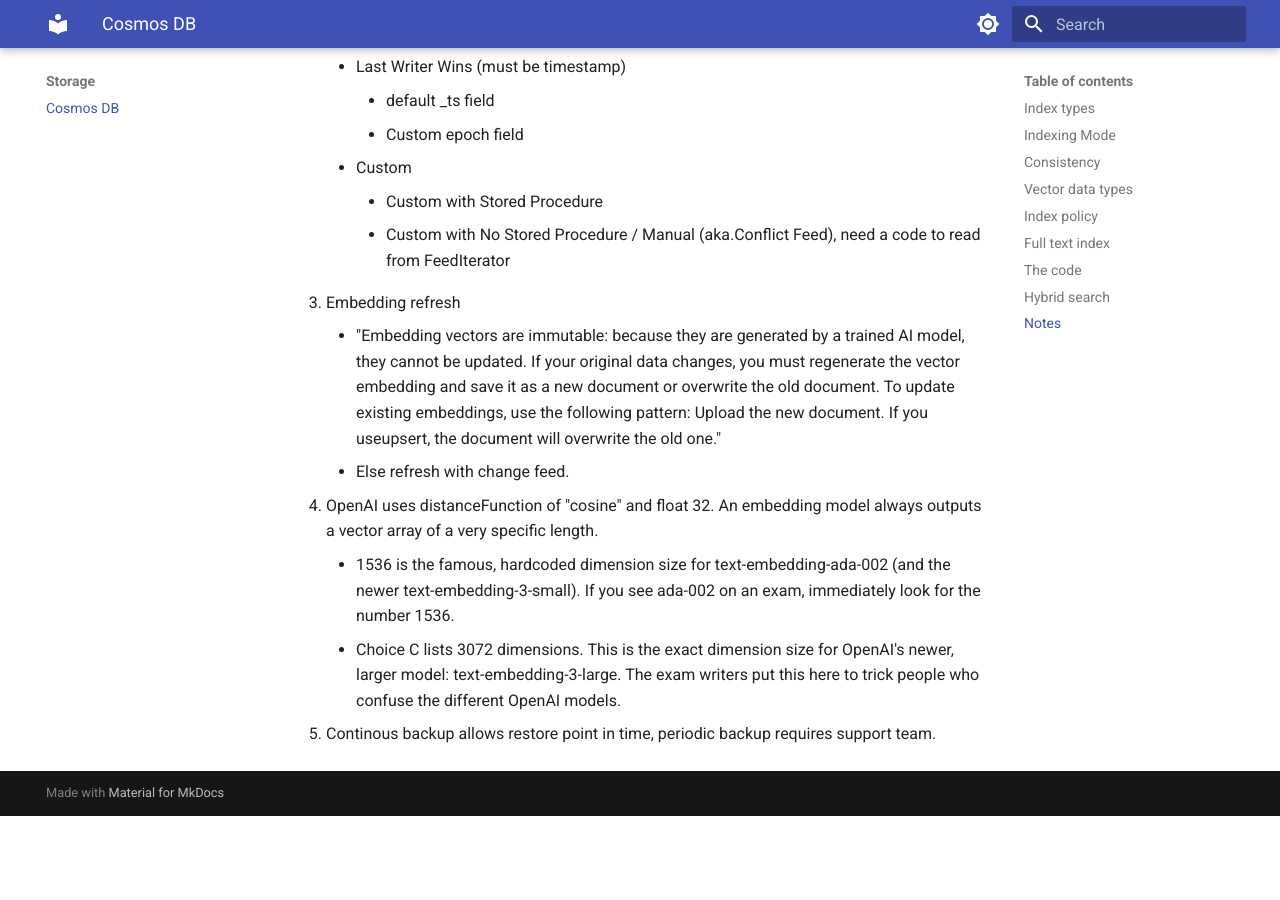
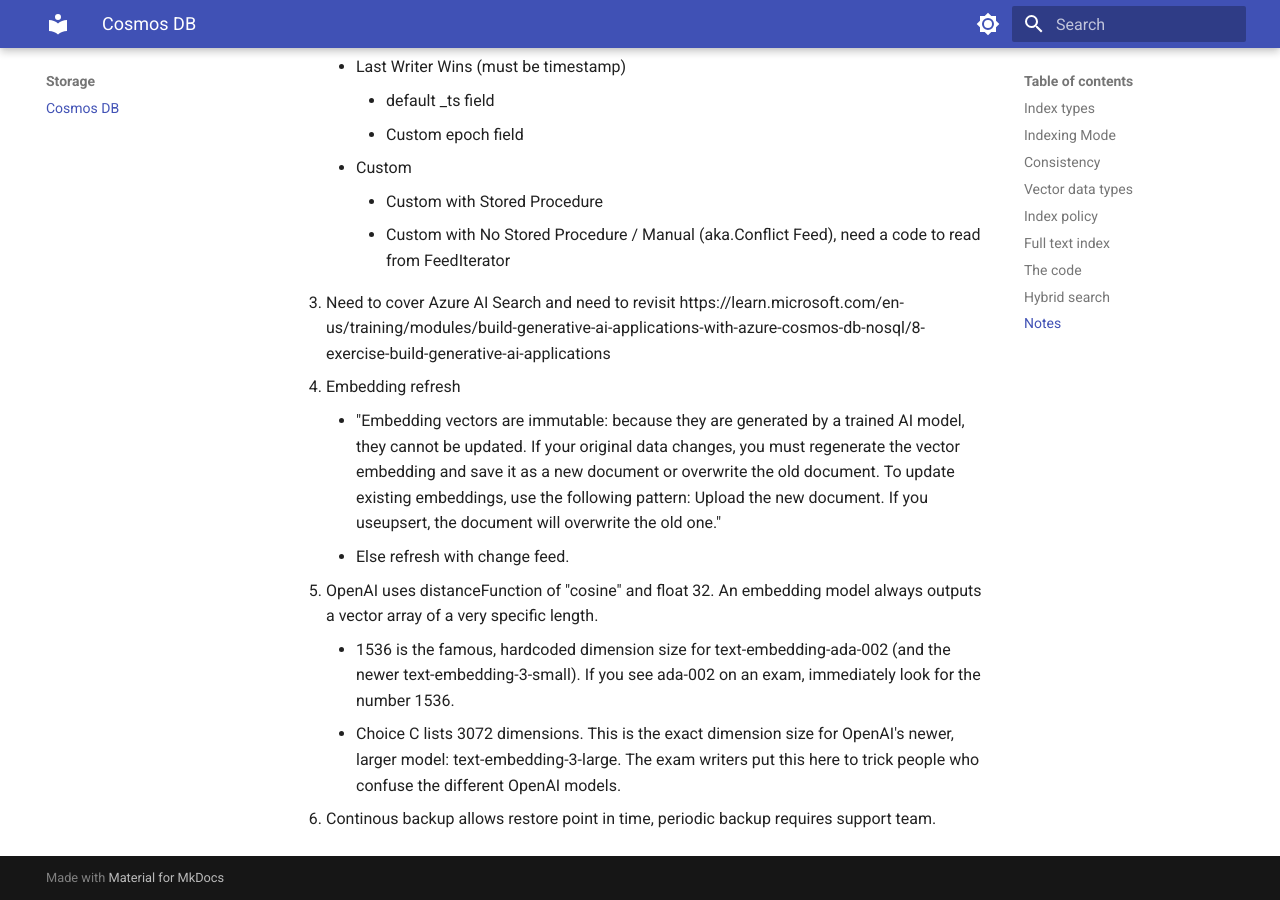
Before and after one commit to yoonghan/AI-Cloud-Developer, an MkDocs documentation site: the page built from docs/Storage/CosmosDb.md, in a window 1280 px wide and 900 px high, scrolled down 5797 px. Built offline with MkDocs 1.6.1 and Material for MkDocs 9.7.7, drawn with Linux system fonts in a browser that asks for light colours; before the commit the page ends 6613 px from its top, so only the background shows below that.

Commit message:
Add open AI search to the topic.

```diff
--- a/docs/Storage/CosmosDb.md
+++ b/docs/Storage/CosmosDb.md
@@ -178,6 +178,7 @@
     - Custom
         - Custom with Stored Procedure
         - Custom with No Stored Procedure / Manual (aka.Conflict Feed), need a code to read from FeedIterator
+3. Need to cover Azure AI Search and need to revisit https://learn.microsoft.com/en-us/training/modules/build-generative-ai-applications-with-azure-cosmos-db-nosql/8-exercise-build-generative-ai-applications
 3. Embedding refresh
     - "Embedding vectors are immutable: because they are generated by a trained AI model, they cannot be updated. If your original data changes, you must regenerate the vector embedding and save it as a new document or overwrite the old document. To update existing embeddings, use the following pattern: Upload the new document. If you useupsert, the document will overwrite the old one."
     - Else refresh with change feed.
```
